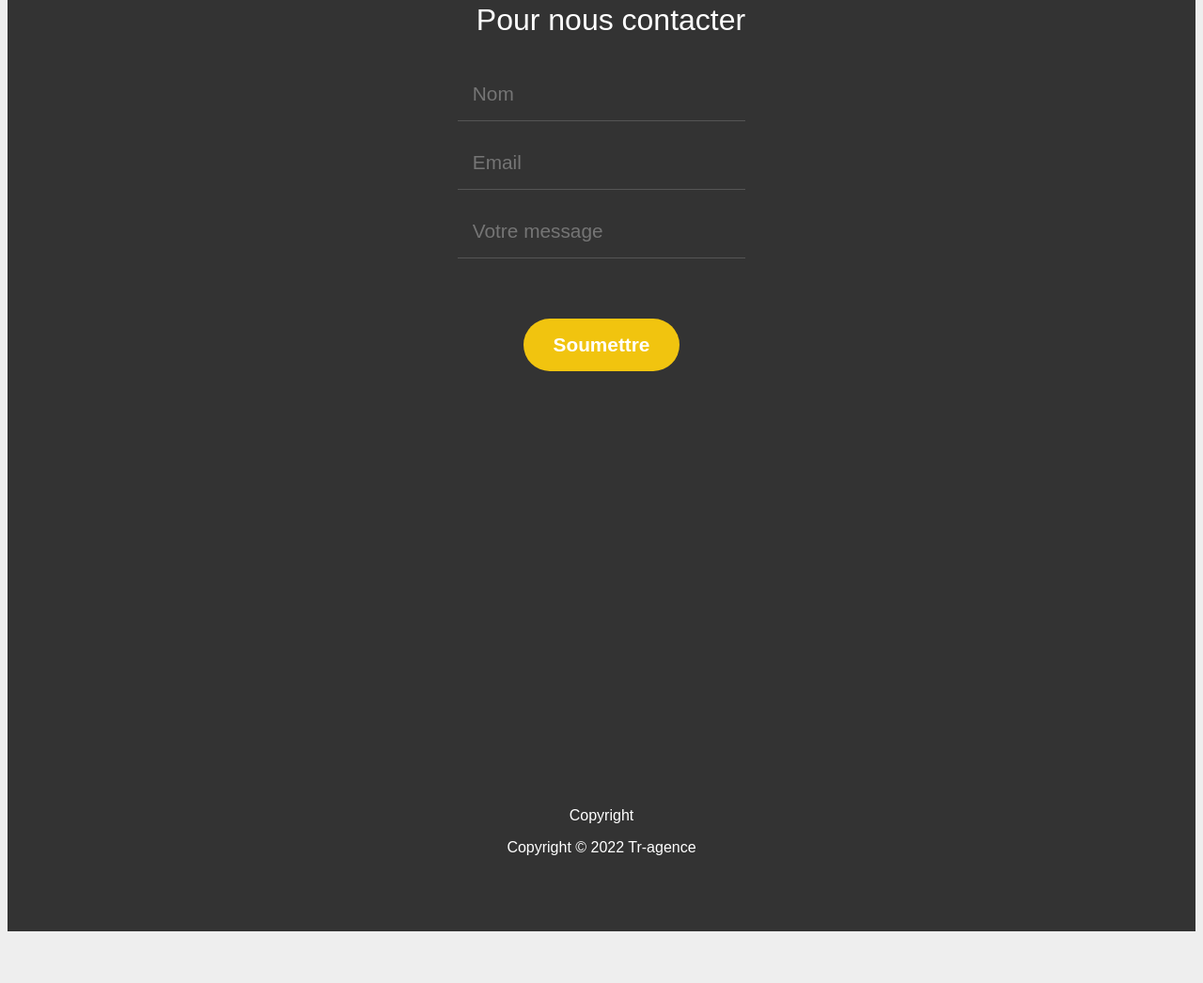
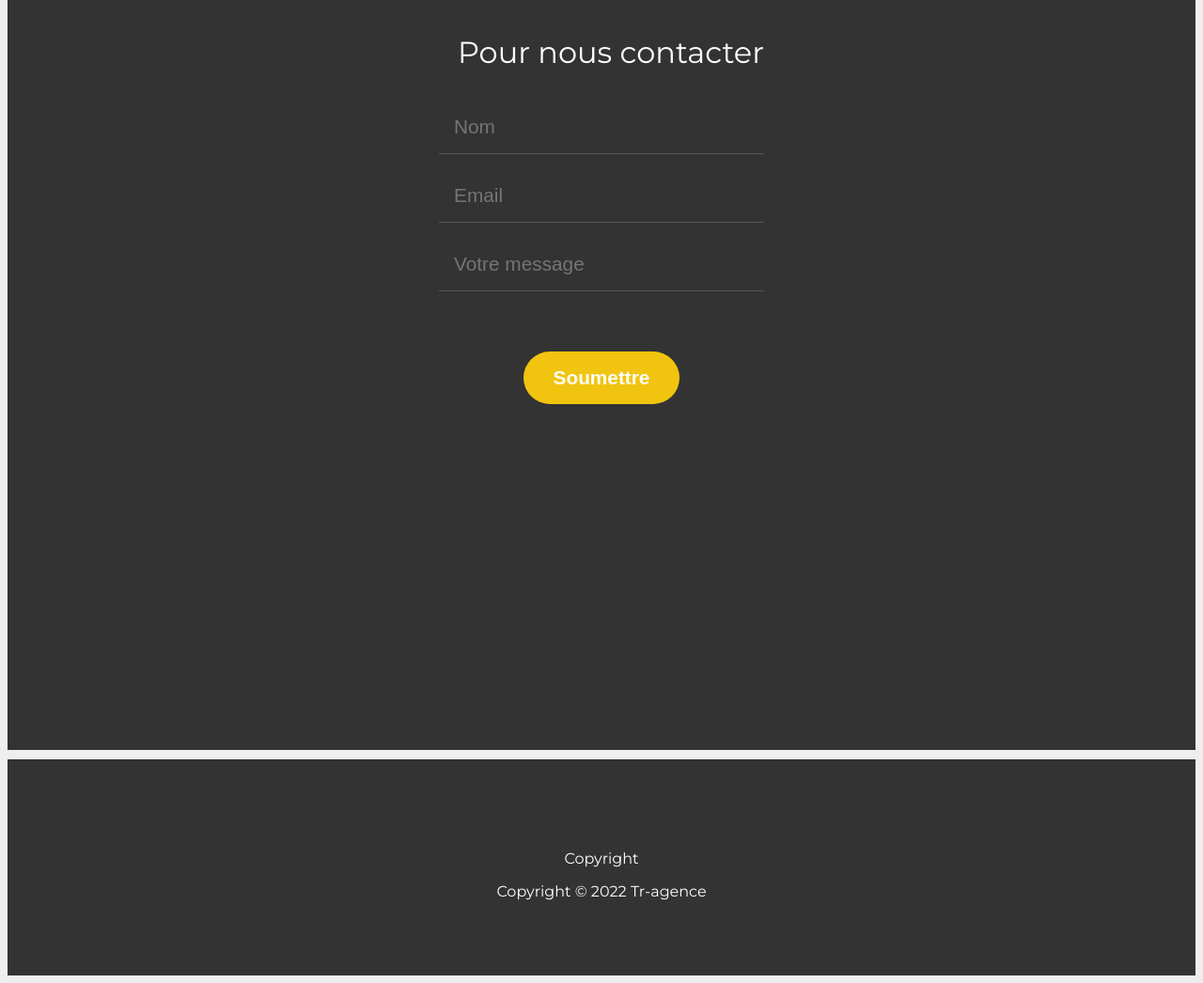
Before and after one commit to ablayeT/projet-immo, a plain HTML site: page index.html in a window 1280 px wide. Shown: the part 3287-4333 px from the top of the page at 94% size. Before the commit the page ends 4286 px from the top, so only its background shows below. Drawn offline with Linux system fonts and the light colour scheme.

Commit message:
ajouter les nouvelles modifications

```diff
--- a/css/style.css
+++ b/css/style.css
@@ -324,6 +324,7 @@ footer {
   padding: 5rem 1rem 5rem 1rem;
   color: white;
   text-align: center;
+ margin-top: 10px;
 }
 footer p {
   margin-bottom: 0;
--- a/index.html
+++ b/index.html
@@ -4,17 +4,27 @@
     <meta charset="UTF-8" />
     <meta http-equiv="X-UA-Compatible" content="IE=edge" />
     <meta name="viewport" content="width=device-width, initial-scale=1.0" />
+
   <link rel="stylesheet" href="https://cdnjs.cloudflare.com/ajax/libs/font-awesome/6.2.0/css/all.min.css" integrity="sha512-xh6O/CkQoPOWDdYTDqeRdPCVd1SpvCA9XXcUnZS2FmJNp1coAFzvtCN9BmamE+4aHK8yyUHUSCcJHgXloTyT2A==" crossorigin="anonymous" referrerpolicy="no-referrer" />
     <link rel="stylesheet" href="./css/style.css" />
+
     <link
       rel="stylesheet"
       media="only screen and (max-width:800px)"
       href="./css/style.mobile.css"
     />
-    <title>Agence immobilière</title>
+
+    <link href="https://fonts.googleapis.com/css2?family=Montserrat:ital,wght@0,400;1,300&family=Roboto+Serif:opsz,wght@8..144,300;8..144,400&display=swap" rel="stylesheet">
+
+    <title>Tr-immo agence</title>
+
   </head>
+
   <body>
     <div class="vp-container">
+
+                        <!--HEADER-->
+
       <header>
         <h2 class="vp-logo">
           <i class="fas fa-crown"></i>
@@ -30,6 +40,7 @@
         </ul>
 
       </header>
+                       <!--MAIN-->
          <main>
       <section class="vp">
         <div class="vp-content">
@@ -39,6 +50,9 @@
             l'agence qui offre les meilleurs choix. Continuez à lire pour découvrir des nos offres. <br> Votre satisfaction est notre devise
           </p>
         </div>
+
+             <!--MAIN > LES OFFRES-->
+
       </section>
       <section id="offer" class="offer">
         <div class="container">
@@ -86,6 +100,9 @@
           </ul>
         </div>
       </section>
+
+                             <!--MAIN > L'ÉQUIPE-->
+
       <section id="team" class="who bg-dark">
         <div class="who-content-img">
           <img src="./images/team-2.webp" alt="team" />
@@ -105,6 +122,9 @@
           </p>
         </div>
       </section>
+
+                           <!--MAIN > LES TEMOIGNAGES-->
+
       <section class="testimonials">
         <div class="container">
           <div class="testimonials-content">
@@ -183,6 +203,9 @@
         </form>
       </section>
    </main>
+
+                       <!--FOOTER-->
+
       <footer>
         <p>Copyright</p>
         <p>Copyright © 2022 Tr-agence</p>
```
Also changed, not shown: 1 other file.
